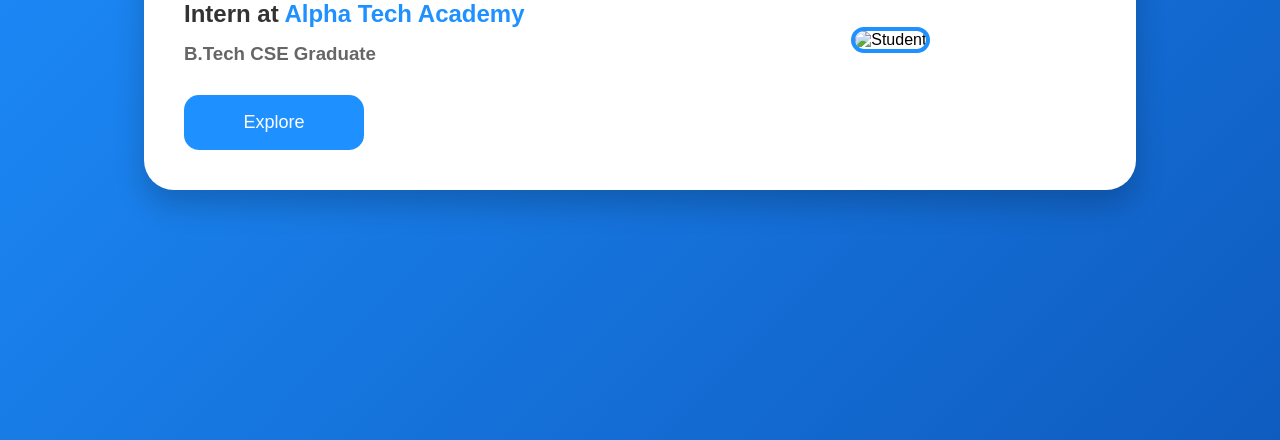
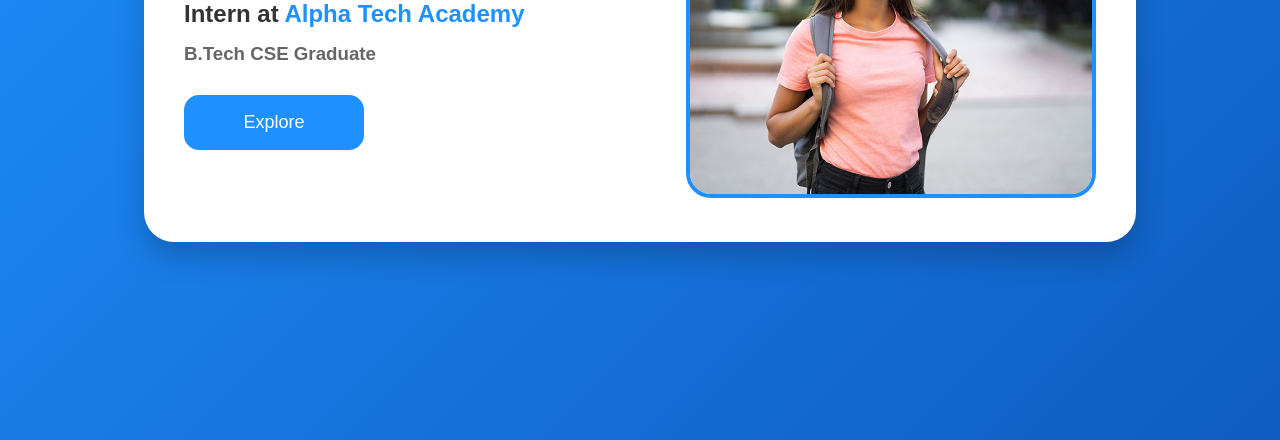
Before and after one commit to FaizanMalik-JavaDeveloper/Dom-Manipulation-Project, a plain HTML site: page index.html in a window 1280 px wide. Shown: the part 360-800 px from the top of the page. Drawn offline with Linux system fonts and the light colour scheme; the site is published under a folder, as on GitHub Pages, so addresses that start at the root find nothing.

Commit message:
index.html

```diff
--- a/index.html
+++ b/index.html
@@ -4,7 +4,7 @@
     <meta charset="UTF-8" />
     <meta name="viewport" content="width=device-width, initial-scale=1.0" />
     <title>Faizan Portfolio Card</title>
-    <link rel="icon" href="/icon.png" />
+    <link rel="icon" href="icon.png" />
     <link rel="stylesheet" href="style.css" />
   </head>
   <body>
@@ -19,7 +19,7 @@
         </div>
 
         <div class="image-box" id="imageBox">
-          <img id="mainImage" src="/dom1.jpg" alt="Student" />
+          <img id="mainImage" src="dom1.jpg" alt="Student" />
         </div>
       </div>
     </div>
```
